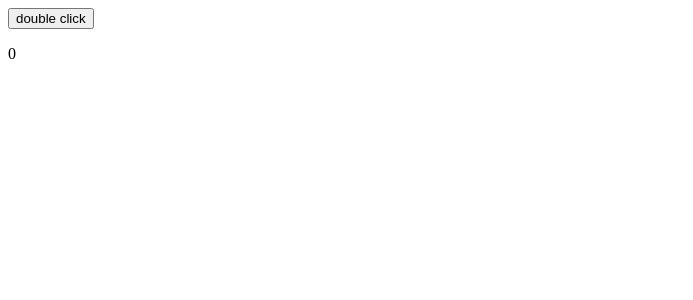
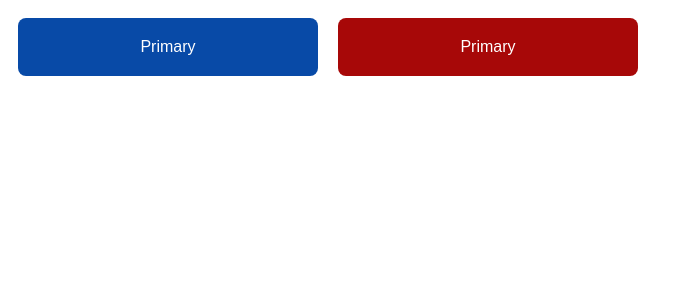
Before and after one commit to maivietha1203/react-base, a React app: page / in a window 1280 px wide. Shown: the top 300 px of the page, without its empty margins (0-693 px from the left). Built offline with nearby package versions, Linux system fonts and the light colour scheme; the HTML template or start-up script is replaced by a standard one.

Commit message:
Bài 40 - Cài đặt và sử dụng Sass cơ bản

```diff
--- a/package.json
+++ b/package.json
@@ -11,7 +11,8 @@
   },
   "dependencies": {
     "react": "^19.2.7",
-    "react-dom": "^19.2.7"
+    "react-dom": "^19.2.7",
+    "sass": "^1.101.0"
   },
   "devDependencies": {
     "@eslint/js": "^10.0.1",
--- a/src/App.jsx
+++ b/src/App.jsx
@@ -1,5 +1,6 @@
 import "./App.css";
-import DoubleCouter from "./component/counter/DoubleCouter";
+import Button from "./component/button/Button";
+// import DoubleCouter from "./component/counter/DoubleCouter";
 // import Game from "./component/tictactoe/Game";
 // import Counter from "./component/counter/Counter";
 // import Toggle from "./component/toggle/Toggle";
@@ -18,7 +19,9 @@ function App() {
       {/* <Toggle></Toggle>
       <Counter></Counter> */}
       {/* <Game></Game> */}
-      <DoubleCouter></DoubleCouter>
+      {/* <DoubleCouter></DoubleCouter> */}
+      <Button>Primary</Button>
+      <Button className="button--secondary">Primary</Button>
     </div>
   );
 }
--- /dev/null
+++ b/src/component/button/Button.jsx
@@ -0,0 +1,10 @@
+import "./Button.scss";
+const Button = (props) => {
+  return (
+    <button className={`button ${props.className || ""}`}>
+      {props.children}
+    </button>
+  );
+};
+
+export default Button;
--- /dev/null
+++ b/src/component/button/Button.scss
@@ -0,0 +1,24 @@
+.button {
+  display: inline-block;
+  padding: 20px 30px;
+  color: white;
+  font-size: 16px;
+  background-color: rgb(8, 74, 167);
+  border-radius: 8px;
+  width: 300px;
+  border: none;
+  outline: none;
+  margin: 10px;
+}
+.button.button--secondary {
+  display: inline-block;
+  padding: 20px 30px;
+  color: white;
+  font-size: 16px;
+  background-color: rgb(167, 8, 8);
+  border-radius: 8px;
+  width: 300px;
+  border: none;
+  outline: none;
+  margin: 10px;
+}
```
Also changed, not shown: 1 other file (tests, documents, lock files or other folders).
